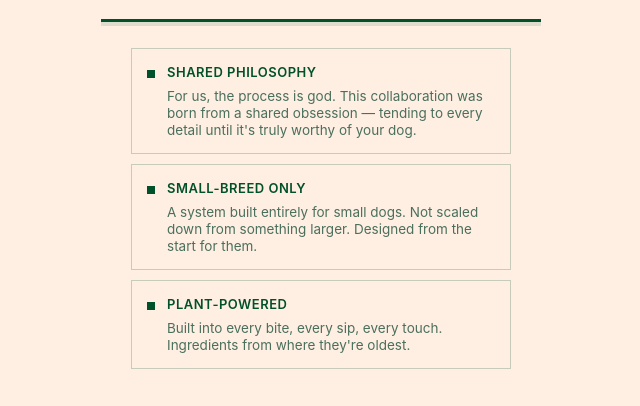
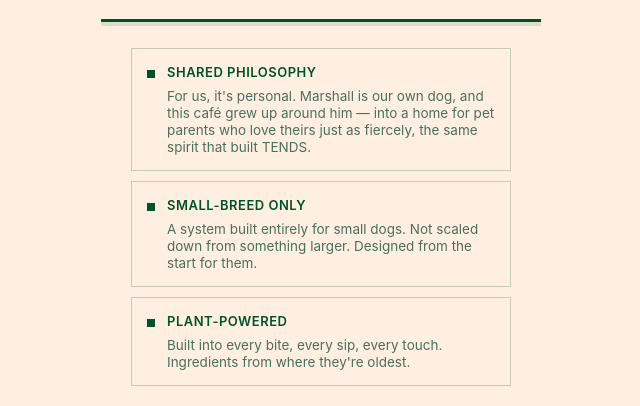
Before and after one commit to abhimahamkali/marshall-promo, a plain HTML site: page index.html in a window 1280 px wide. Shown: the part 348-754 px from the top of the page, without its empty margins (319-959 px from the left). Drawn offline with Linux system fonts and the light colour scheme; no server answers; a web font is replaced by a local one.

Commit message:
Rewrite Shared Philosophy pillar with Marshall's own story

```diff
--- a/index.html
+++ b/index.html
@@ -195,7 +195,7 @@
   <!-- PILLARS -->
   <section class="sec" style="padding-bottom:6px">
     <div class="pillars">
-      <div class="pillar fade"><span class="dot"></span><div><h3>SHARED PHILOSOPHY</h3><p>For us, the process is god. This collaboration was born from a shared obsession — tending to every detail until it's truly worthy of your dog.</p></div></div>
+      <div class="pillar fade"><span class="dot"></span><div><h3>SHARED PHILOSOPHY</h3><p>For us, it's personal. Marshall is our own dog, and this café grew up around him — into a home for pet parents who love theirs just as fiercely, the same spirit that built TENDS.</p></div></div>
       <div class="pillar fade d1"><span class="dot"></span><div><h3>SMALL-BREED ONLY</h3><p>A system built entirely for small dogs. Not scaled down from something larger. Designed from the start for them.</p></div></div>
       <div class="pillar fade d2"><span class="dot"></span><div><h3>PLANT-POWERED</h3><p>Built into every bite, every sip, every touch. Ingredients from where they're oldest.</p></div></div>
     </div>
```
